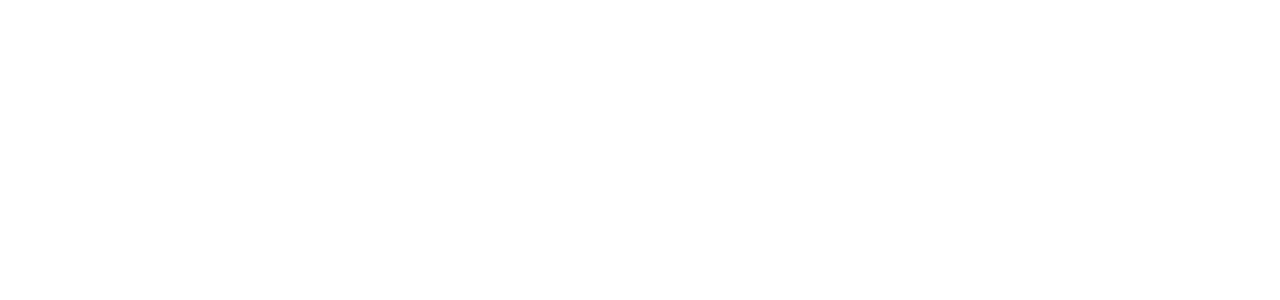
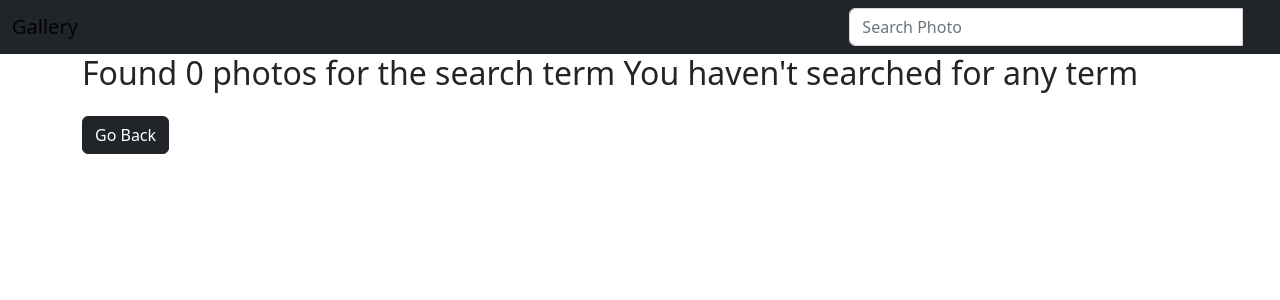
Before and after one commit to gladys-gg/photogallery, a Django app: page /search/ in a window 1280 px wide. Before the commit the part shown is empty. Shown: the top 300 px of the page. Run offline with Django 4.2, Linux system fonts and the light colour scheme.

Commit message:
Implemented the search function for the app

```diff
--- a/photos/models.py
+++ b/photos/models.py
@@ -83,3 +83,8 @@ class Photo(models.Model):
     def get_photo_by_id(cls, id):
         a_photo = Photo.objects.get(id=id)
         return a_photo
+
+    @classmethod
+    def search_by_category(cls,search_term):
+        image = cls.objects.filter(category__name__icontains=search_term)
+        return image
--- a/photos/templates/photos/photo.html
+++ b/photos/templates/photos/photo.html
@@ -12,6 +12,8 @@
                 <img style="max-width: 100%; max-height: 100%;" src="{{photo.image.url}}">
 
                 <p>{{photo.description}}</p>
+                <p>Location :{{photo.location.location }}</p>
+
             </div>
 
         </div>
--- a/photos/templates/photos/search.html
+++ b/photos/templates/photos/search.html
@@ -0,0 +1,36 @@
+{%extends 'photos/base.html'%}
+{% block content %}
+<div class="container">
+
+<div class="row">
+    {% if photos %}
+    <h2>Found {{ photos|length }} of searched term {{message}}</h2>
+    {% else %}
+    <h2> Found 0 photos for the search term {{message}}</h2>
+    {% endif %}
+
+</div>
+
+<div class="row">
+
+{% if photos %}
+    {% for photos in photos %}
+    <div class="col-sm-6">
+        <img src="{{photos.image.url}}" height="200px" width="300px" alt="">
+
+    </div>
+    <div class="col-md-4">
+        <h3><u>{{photos.title}}</u></h3>
+        <p>Description: {{photos.description}}</p>
+        <p>Category: {{photos.category.name}}</p>
+        <p>Location taken: {{photos.location.location}}</p>
+        <p class="text-muted"> Posted {{photos.pub_date |timesince}} by {{photos.poster.first_name}} </p>
+
+
+    </div>
+    {% endfor %}
+{% endif %}
+</div>
+<a href="{% url 'gallery' %}" class="btn btn-dark my-3">Go Back</a>
+</div>
+{% endblock %}
--- a/photos/views.py
+++ b/photos/views.py
@@ -27,7 +27,7 @@ def search_results(request):
 
     if 'photo' in request.GET and request.GET["photo"]:
         search_term = request.GET.get("photo")
-        searched_photos = Photo.search_by_title(search_term)
+        searched_photos = Photo.search_by_category(search_term)
         message = f"{search_term}"
 
         return render(request, 'photos/search.html',{"message":message,"photos": searched_photos})
```
